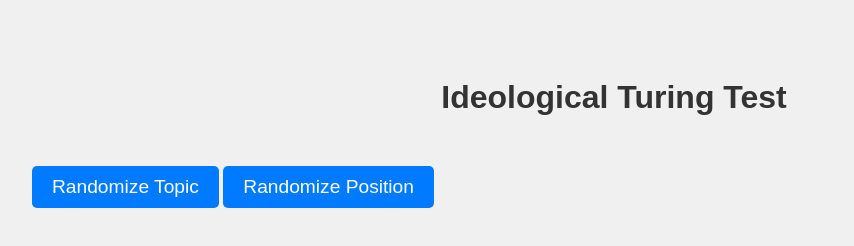
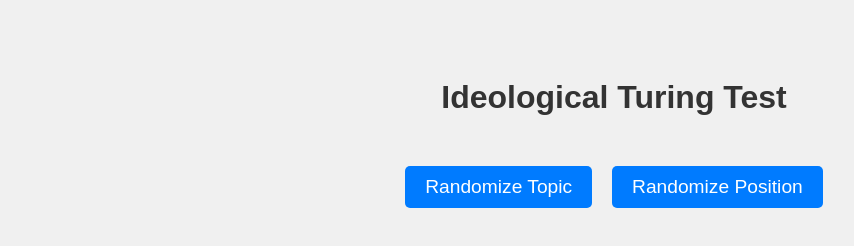
Before and after one commit to jss367/ideological-turing-test, a plain HTML site: page index.html in a window 1280 px wide. Shown: the whole page, without its empty margins (26-880 px from the left). Drawn offline with Linux system fonts and the light colour scheme.

Commit message:
Update style.css

```diff
--- a/style.css
+++ b/style.css
@@ -2,11 +2,22 @@ body {
     font-family: Arial, sans-serif;
     padding: 50px;
     background-color: #f0f0f0;
+    display: flex;
+    flex-direction: column;
+    align-items: center;
+    justify-content: center;
 }
 
 h1 {
     color: #333;
     text-align: center;
+    margin-bottom: 50px;
+}
+
+.button-container {
+    display: flex;
+    justify-content: center;
+    gap: 20px;
     margin-bottom: 50px;
 }
 
@@ -30,6 +41,9 @@ button:hover {
     margin-top: 50px;
     background-color: #fff;
     display: none;
+    width: 100%;
+    max-width: 800px;
+    text-align: center;
 }
 
 #result.show {
```
